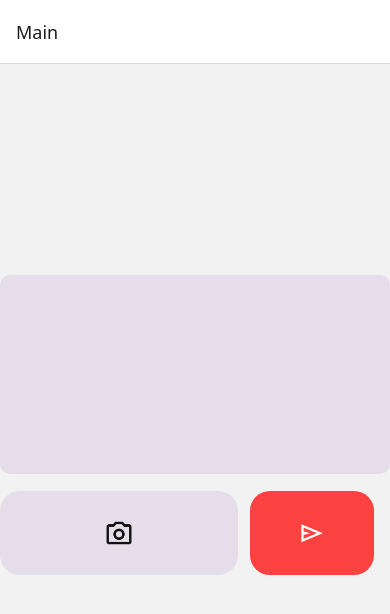
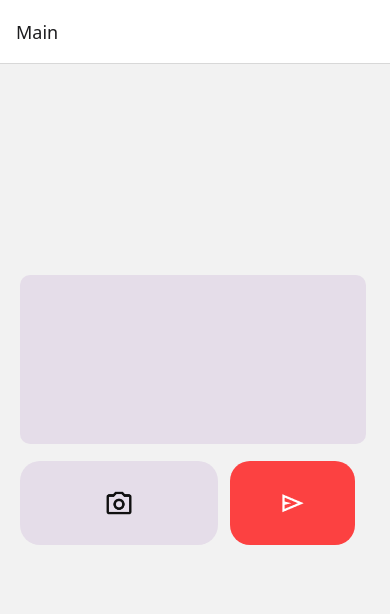
Before and after one commit to AprovAI-Bosch/aprovAI-Mobile, a React Native app in the folder mobile/: screen / in a window 390 px wide. Shown: the top 614 px of the page. Built offline with nearby package versions, Linux system fonts and the light colour scheme.

Commit message:
w.i.p. arrumando o catchPhotos e funcionando lógica Results

```diff
--- a/mobile/src/components/CatchPhotos/index.js
+++ b/mobile/src/components/CatchPhotos/index.js
@@ -134,7 +134,7 @@ export default function ImagePickerModal() {
   }
 
   return (
-    <View>
+    <View style={styles.container}>
       <View style={styles.containerGroup}>
         <ScrollView style={styles.containerPhoto} horizontal={true}>
           {images.map((item, index) => (
@@ -154,6 +154,13 @@ export default function ImagePickerModal() {
               source={require('../../../assets/icon-camera.png')}
               style={styles.iconCamera}
             />
+          </TouchableOpacity>
+
+          <TouchableOpacity
+            style={styles.GalleryButton}
+            onPress={() => handleOpenCamera()}
+          >
+
           </TouchableOpacity>
 
           <TouchableOpacity style={styles.sendButton} onPress={Send}>
--- a/mobile/src/components/CatchPhotos/indexStyles.js
+++ b/mobile/src/components/CatchPhotos/indexStyles.js
@@ -2,42 +2,51 @@ import { StyleSheet, Dimensions } from "react-native";
 const windowWidth = Dimensions.get('window').width;
 const windowHeight = Dimensions.get('window').height;
 const styles = StyleSheet.create({
+    // container: {
+    //     alignItems: 'center',
+    //     justifyContent: 'center'
+    // },
+
     iconCamera: {
         width: 30,
         height: 30,
     },
-   containerGroup:{
-    display:'flex',
-    maxWidth:windowWidth,
-    marginTop: windowHeight*0.25,
-   },
-    containerPhoto:{
+    containerGroup: {
+        display: 'flex',
+        maxWidth: windowWidth * 0.9,
+        marginTop: windowHeight * 0.25,
+        flexDirection: 'column',
+    },
+    containerPhoto: {
         backgroundColor: "#E5DDE9",
-        paddingVertical: 10,
         borderRadius: 10,
-        minHeight:windowWidth*0.51,
+        height: windowHeight * 0.2,
+        marginLeft: 20,
+        marginRight: -15,
+
     },
-    carousel:{
-        flexDirection:'row',
-        marginTop:10,
-        marginBottom:10
+    carousel: {
+        flexDirection: 'row',
+        marginTop: 10,
+        marginBottom: 10
     },
-    photos:{
-        width:windowWidth*0.41,
-        marginLeft:windowWidth*0.02,
-        marginRight: windowWidth*0.03,
-        resizeMode:'stretch',
-        aspectRatio:1,
-        borderRadius:10,
+    photos: {
+        width: windowWidth * 0.41,
+        marginLeft: windowWidth * 0.02,
+        marginRight: windowWidth * 0.03,
+        resizeMode: 'stretch',
+        aspectRatio: 1,
+        borderRadius: 10,
     },
-    containerButton:{
-        flexDirection:'row'
+    containerButton: {
+        flexDirection: 'row'
     },
     mainButton: {
         backgroundColor: "#E5DDE9",
-        marginTop:windowHeight*0.02,
-        width:windowWidth*0.61,
-        height:windowHeight*0.1,
+        marginTop: windowHeight * 0.02,
+        marginLeft: windowWidth * 0.05,
+        width: windowWidth * 0.51,
+        height: windowHeight * 0.1,
         borderRadius: 20,
         justifyContent: 'center',
         alignItems: 'center',
@@ -49,11 +58,11 @@ const styles = StyleSheet.create({
         fontSize: 16,
         fontWeight: "bold",
     },
-    sendButton:{
-        backgroundColor:'#FC4141',
-        width:windowWidth*0.32,
-        height:windowHeight*0.1,
-        marginLeft:windowWidth*0.03,
+    sendButton: {
+        backgroundColor: '#FC4141',
+        width: windowWidth * 0.32,
+        height: windowHeight * 0.1,
+        marginLeft: windowWidth * 0.03,
         borderRadius: 20,
         justifyContent: 'center',
         alignItems: 'center',
--- a/mobile/src/screens/Result.js
+++ b/mobile/src/screens/Result.js
@@ -4,30 +4,31 @@ import styles from '../styles/ResultStyles';
 
 export default function Result({ route }) {
 
-    const { resultData } = route.params;
+    const { result } = route.params;
 
+    return (
         <View style={styles.container}>
             <Header />
             <View style={styles.numberQuestions}>
                 <Text style={styles.text}>N° Questões</Text>
-            <Text style={styles.text}>{resultData.total_questoes}</Text>
+                <Text style={styles.text}>{result.total_questoes}</Text>
             </View>
             <View style={styles.rowRightWrong}>
                 <View style={styles.blockRight}>
-                <Text style={{ fontSize: 30 }}>{resultData.questoes.filter(q => q.correta).length}</Text>
+                    <Text style={{ fontSize: 30 }}>{result.questoes.filter(q => q.correta).length}</Text>
                     <Text style={{ fontSize: 10 }}>acertos</Text>
                 </View>
                 <View style={styles.blockWrong}>
-                <Text style={{ fontSize: 30 }}>{resultData.questoes.filter(q => !q.correta).length}</Text>
+                    <Text style={{ fontSize: 30 }}>{result.questoes.filter(q => !q.correta).length}</Text>
                     <Text style={{ fontSize: 10 }}>erros</Text>
                 </View>
             </View>
             <View style={styles.average}>
                 <Text style={styles.text}>Média</Text>
-            <Text>{resultData.media_perguntas}</Text>
+                <Text>{result.media_perguntas}</Text>
             </View>
             <ScrollView style={styles.containerQuestions}>
-            {resultData.questoes.map((q, index) => (
+                {result.questoes.map((q, index) => (
                     <View key={index} style={styles.questions}>
                         <Text style={styles.questionTitle}>Questão {q.questao}</Text>
                         <Text style={q.correta ? styles.correct : styles.incorrect}>
@@ -43,5 +44,6 @@ export default function Result({ route }) {
                 <Text style={styles.seenText}> Visto </Text>
             </TouchableOpacity>
         </View>
+    )
 
 }
```
Lines whose indentation alone changed are shown as unchanged.
